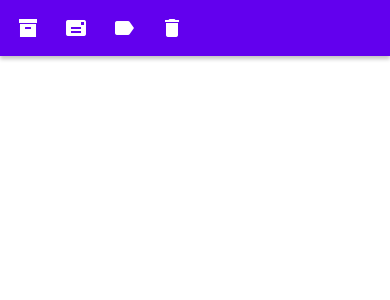
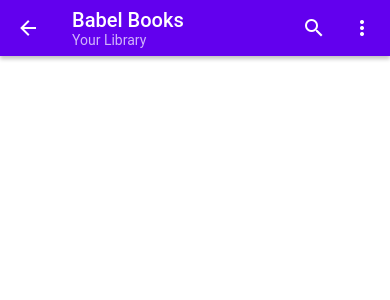
Before and after one commit to rdelfin/babelbooks, a React Native app in the folder app/: screen / in a window 390 px wide. Shown: the top 300 px of the page. Built offline with nearby package versions, Linux system fonts and the light colour scheme.

Commit message:
Switched appbar to proper header

```diff
--- a/app/Home.tsx
+++ b/app/Home.tsx
@@ -3,37 +3,21 @@
  */
 
 import { Appbar } from "react-native-paper";
-import { StyleSheet, Text, View } from "react-native";
 import React from "react";
 
 export default function Home() {
     return (
-        <Appbar style={styles.bottom}>
+        <Appbar.Header>
+            <Appbar.BackAction onPress={() => console.log("Pressed back")} />
+            <Appbar.Content title="Babel Books" subtitle="Your Library" />
             <Appbar.Action
-                icon="archive"
-                onPress={() => console.log("Pressed archive")}
+                icon="magnify"
+                onPress={() => console.log("Pressed magnify")}
             />
             <Appbar.Action
-                icon="mail"
-                onPress={() => console.log("Pressed mail")}
+                icon="dots-vertical"
+                onPress={() => console.log("Pressed dots vertical")}
             />
-            <Appbar.Action
-                icon="label"
-                onPress={() => console.log("Pressed label")}
-            />
-            <Appbar.Action
-                icon="delete"
-                onPress={() => console.log("Pressed delete")}
-            />
-        </Appbar>
+        </Appbar.Header>
     );
 }
-
-const styles = StyleSheet.create({
-    bottom: {
-        position: "absolute",
-        left: 0,
-        right: 0,
-        top: 0,
-    },
-});
```
